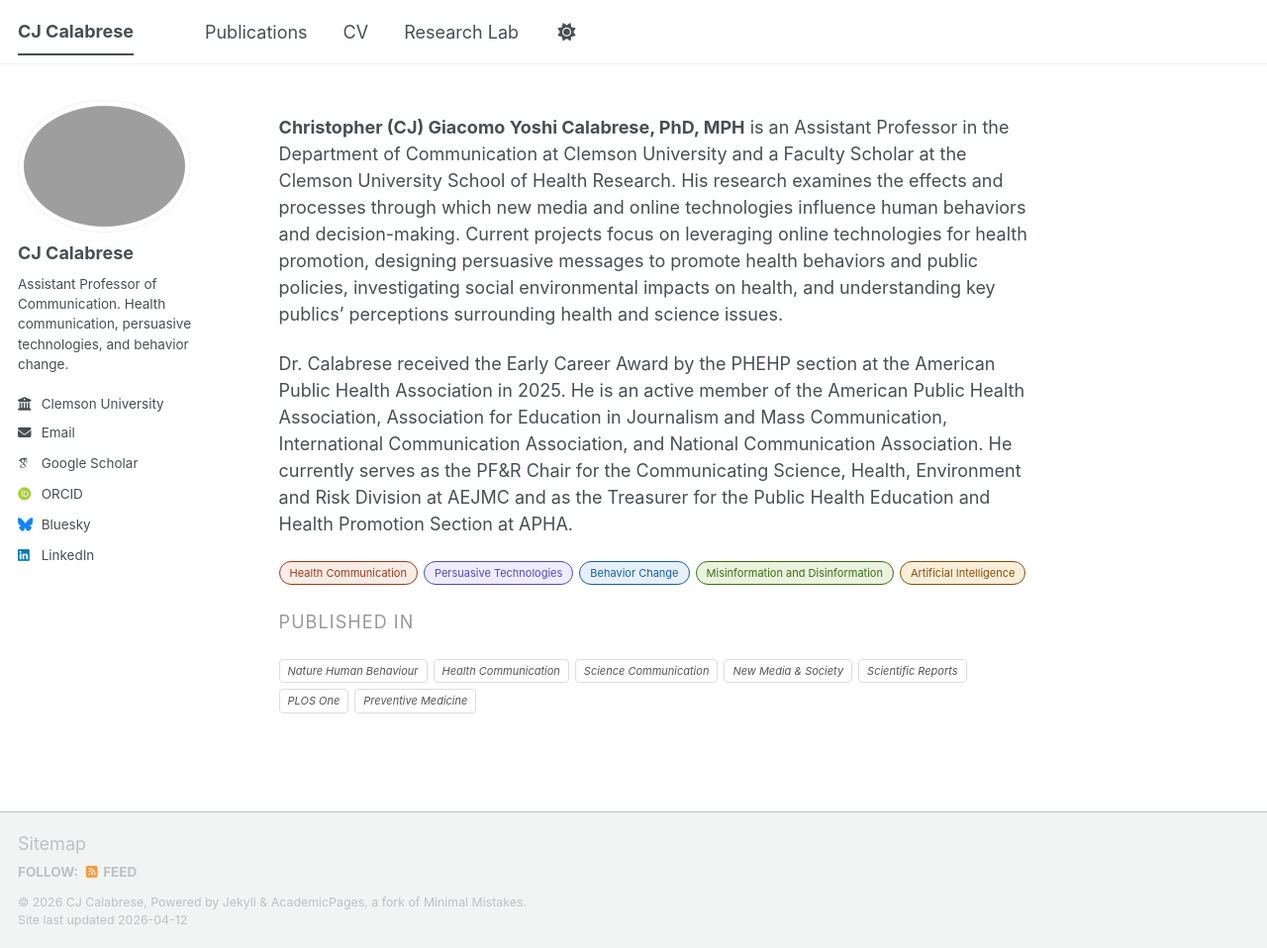
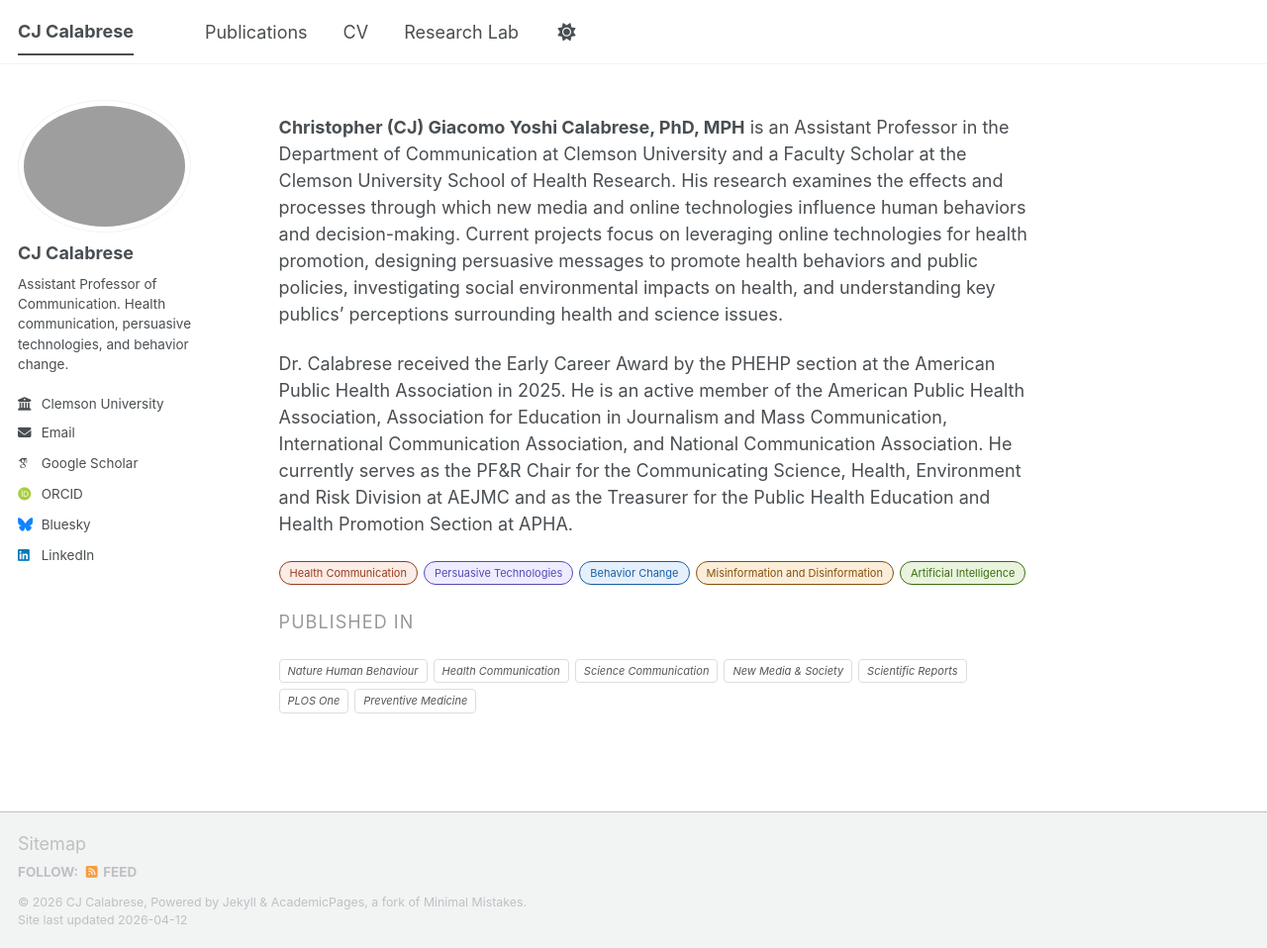
Before and after one commit to cjcalabresephd/cjcalabresephd.github.io, a Jekyll site: the page built from _pages/about.md, in a window 1280 px wide and 958 px high. Shown: the whole window at 99% size. Built offline with Jekyll 4.4.1, drawn with Linux system fonts in a browser that asks for light colours; some web fonts are replaced; a script bundle is joined from its source files by our own code; library files that are not in the unit come from our copies.

Commit message:
Update about.md

```diff
--- a/_pages/about.md
+++ b/_pages/about.md
@@ -15,8 +15,8 @@ Dr. Calabrese received the Early Career Award by the PHEHP section at the Americ
   <span class="chip chip-orange">Health Communication</span>
   <span class="chip chip-purple">Persuasive Technologies</span>
   <span class="chip chip-blue">Behavior Change</span>
-  <span class="chip chip-green">Misinformation and Disinformation</span>
-  <span class="chip chip-yellow">Artificial Intelligence</span>
+  <span class="chip chip-yellow">Misinformation and Disinformation</span>
+  <span class="chip chip-green">Artificial Intelligence</span>
 </div>
 
 <p class="section-label" style="margin-top:24px;">Published in</p>
```
